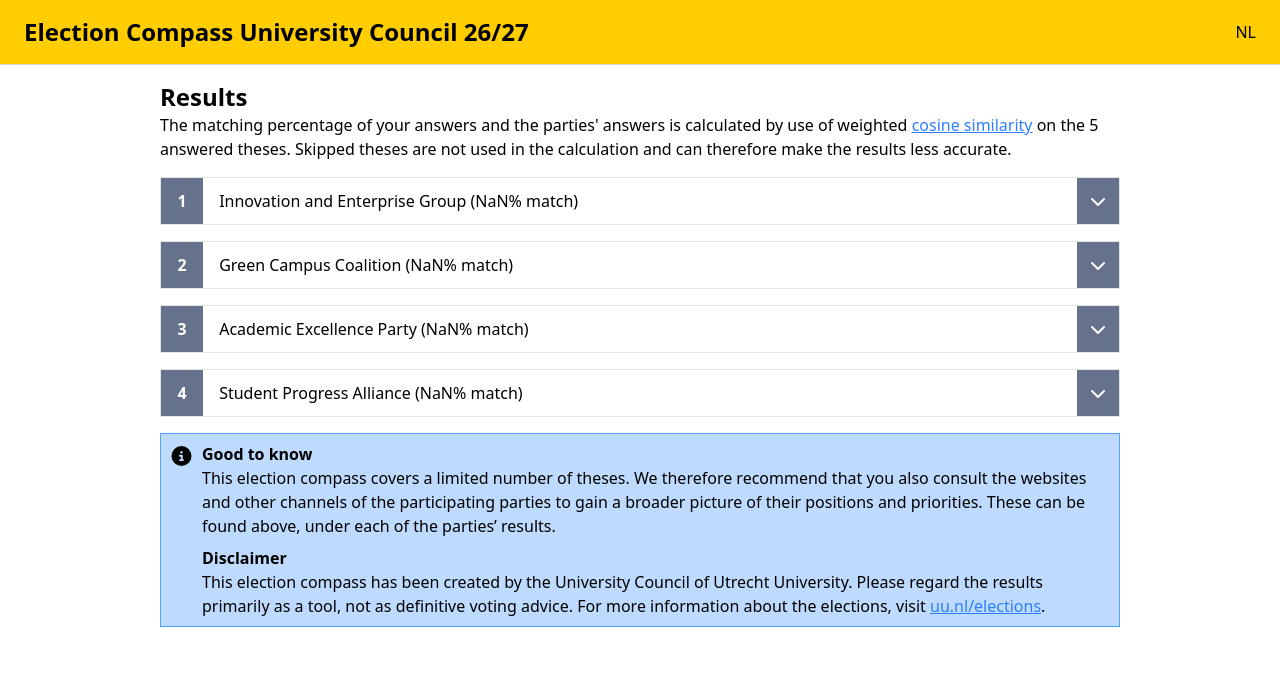
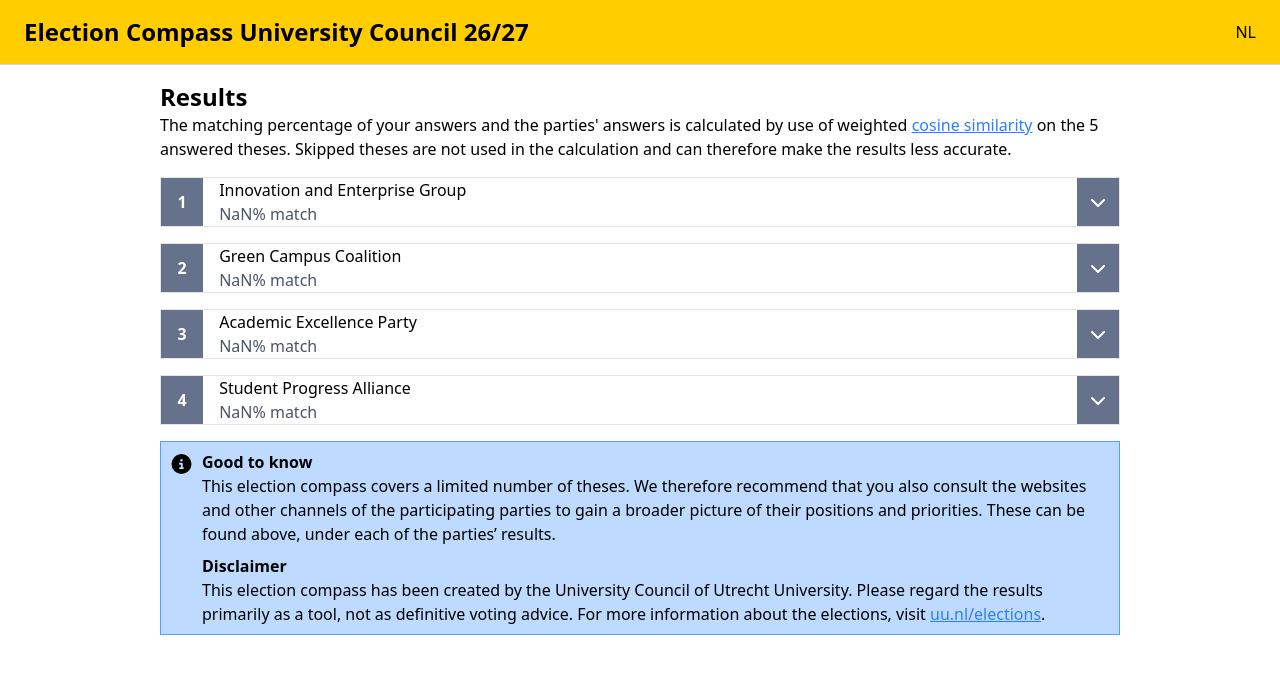
Before and after one commit to stickyPiston/election-compass, an Angular app: page /results in a window 1280 px wide. Shown: the top 674 px of the page. Built offline with nearby package versions, Linux system fonts and the light colour scheme.

Commit message:
Made the winning parties more obvious on results page

```diff
--- a/src/app/results-page/results-page.html
+++ b/src/app/results-page/results-page.html
@@ -11,14 +11,22 @@
 
   <ol class="flex flex-col gap-y-4">
     @for (party of sorted_parties(); track $index) {
+      @let is_winner = percentage(party.similarity) === percentage(highest_similarity());
       <li>
         <div class="flex flex-row border border-neutral-200 gap-x-4 items-stretch min-h-12">
           <div class="w-12 bg-[#66718c] grid">
             <span class="block m-auto font-bold text-white">{{ $index + 1 }}</span>
           </div>
-          <span class="my-auto w-full">
-            {{ party.name }} ({{ percentage(party.similarity) }}% {{ texts['match'] | localised }})
-          </span>
+          <div class="my-auto w-full flex flex-row justify-between gap-x-1">
+            <div>
+              <h3 [class.font-bold]="is_winner">{{ party.name }}</h3>
+              <span class="text-gray-600">{{ percentage(party.similarity) }}% {{ texts['match'] | localised }}</span>
+            </div>
+            @if (is_winner) {
+              <fa-icon class="text-yellow-300 my-auto text-2xl" [icon]="faTrophy" />
+              <span class="sr-only">{{ texts['best_match'] | localised }}</span>
+            }
+          </div>
           <span class="w-12 bg-[#66718c] grid cursor-pointer" (click)="toggle_explanation($index)">
             <fa-icon class="m-auto text-white" [icon]="opened()[$index] ? faChevronUp : faChevronDown" />
           </span>
@@ -44,7 +52,6 @@
                       }
                       <fa-icon [class.w-2]="own_answer.important" [ngClass]="{ 'text-green-400': icon.classes === 'text-green', 'text-red-400': icon.classes === 'text-red' }" [icon]="icon.icon" />
                     </div>
-                    <!-- <fa-icon class="md:hidden block m-auto" [ngClass]="{ 'text-green-400': icon.classes === 'text-green', 'text-red-400': icon.classes === 'text-red' }" [icon]="icon.icon" /> -->
                     <app-thesis-text [text]="thesis" />
                   </div>
                   <hr class="border-neutral-200">
--- a/src/app/results-page/results-page.ts
+++ b/src/app/results-page/results-page.ts
@@ -4,7 +4,7 @@ import _ from "lodash";
 import { ThesesService } from '../theses-service';
 import { parties, theses } from "../theses.json";
 import { ThesisText as ThesisTextComponent } from '../theses-page/thesis-text/thesis-text';
-import { faCheckCircle, faChevronDown, faChevronUp, faCircleInfo, faExclamation, faMinus, faXmarkCircle } from '@fortawesome/free-solid-svg-icons';
+import { faCheckCircle, faChevronDown, faChevronUp, faCircleInfo, faExclamation, faMinus, faTrophy, faXmarkCircle } from '@fortawesome/free-solid-svg-icons';
 import { FontAwesomeModule } from '@fortawesome/angular-fontawesome';
 import { LocalisedPipe, LocalisedText } from '../localised-pipe';
 import { NgClass } from "@angular/common";
@@ -59,6 +59,8 @@ export class ResultsPage {
       .value();
   });
 
+  highest_similarity = computed(() => this.sorted_parties()[0].similarity);
+
   toggle_explanation(to_toggle_idx: number) {
     this.opened.update(opened => opened.map((open, idx) => idx === to_toggle_idx ? !open : open));
   }
@@ -102,7 +104,8 @@ export class ResultsPage {
     elections_link: { nl: "https://uu.nl/verkiezingen", en: "https://uu.nl/elections" },
     good_to_know: { nl: "Goed om te weten", en: "Good to know" },
     good_to_know_text: { nl: "Deze stemwijzer behandelt een beperkt aantal stellingen. Het is daarom aan te raden om ook de websites en andere kanalen van de deelnemende partijen te bekijken voor een breder beeld van hun standpunten en prioriteiten. Deze zijn hierboven te vinden onder elk van de uitslagen van de partijen.", en: "This election compass covers a limited number of theses. We therefore recommend that you also consult the websites and other channels of the participating parties to gain a broader picture of their positions and priorities. These can be found above, under each of the parties’ results." },
-    disclaimer_text: { nl: "Deze stemwijzer is gemaakt door de Universiteitsraad van de Universiteit Utrecht. Zie de uitkomst vooral als een hulpmiddel, niet als een definitief stemadvies. Kijk voor meer informatie over de verkiezingen op ", en: "This election compass has been created by the University Council of Utrecht University. Please regard the results primarily as a tool, not as definitive voting advice. For more information about the elections, visit " }
+    disclaimer_text: { nl: "Deze stemwijzer is gemaakt door de Universiteitsraad van de Universiteit Utrecht. Zie de uitkomst vooral als een hulpmiddel, niet als een definitief stemadvies. Kijk voor meer informatie over de verkiezingen op ", en: "This election compass has been created by the University Council of Utrecht University. Please regard the results primarily as a tool, not as definitive voting advice. For more information about the elections, visit " },
+    best_match: { nl: "Grootste overeenkomst", en: "Best match" }
   }
 
   parties = parties;
@@ -111,5 +114,6 @@ export class ResultsPage {
   faChevronUp = faChevronUp;
   faExclamation = faExclamation;
   faCircleInfo = faCircleInfo;
+  faTrophy = faTrophy;
   faMinus = faMinus;
 }
```
